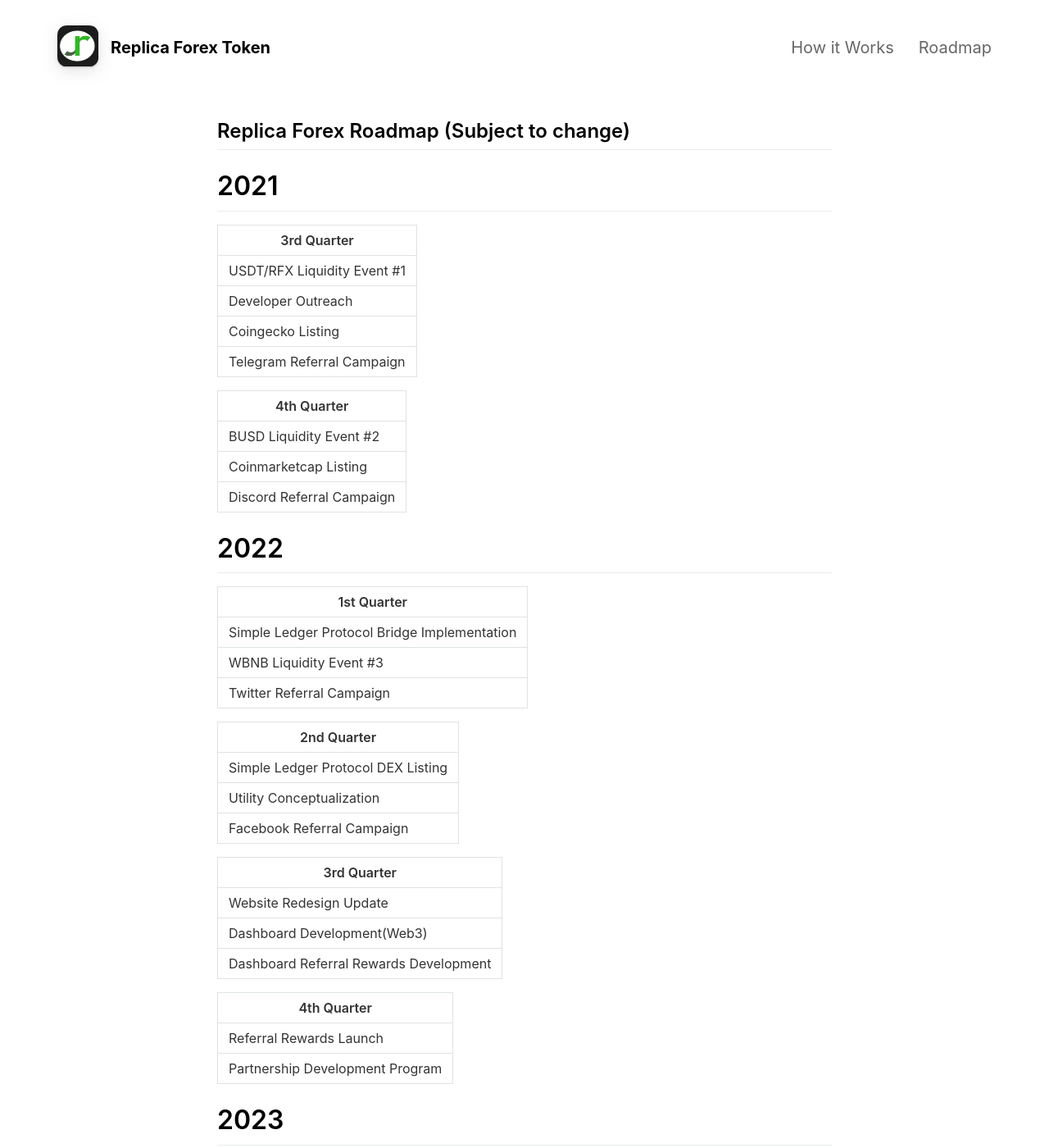
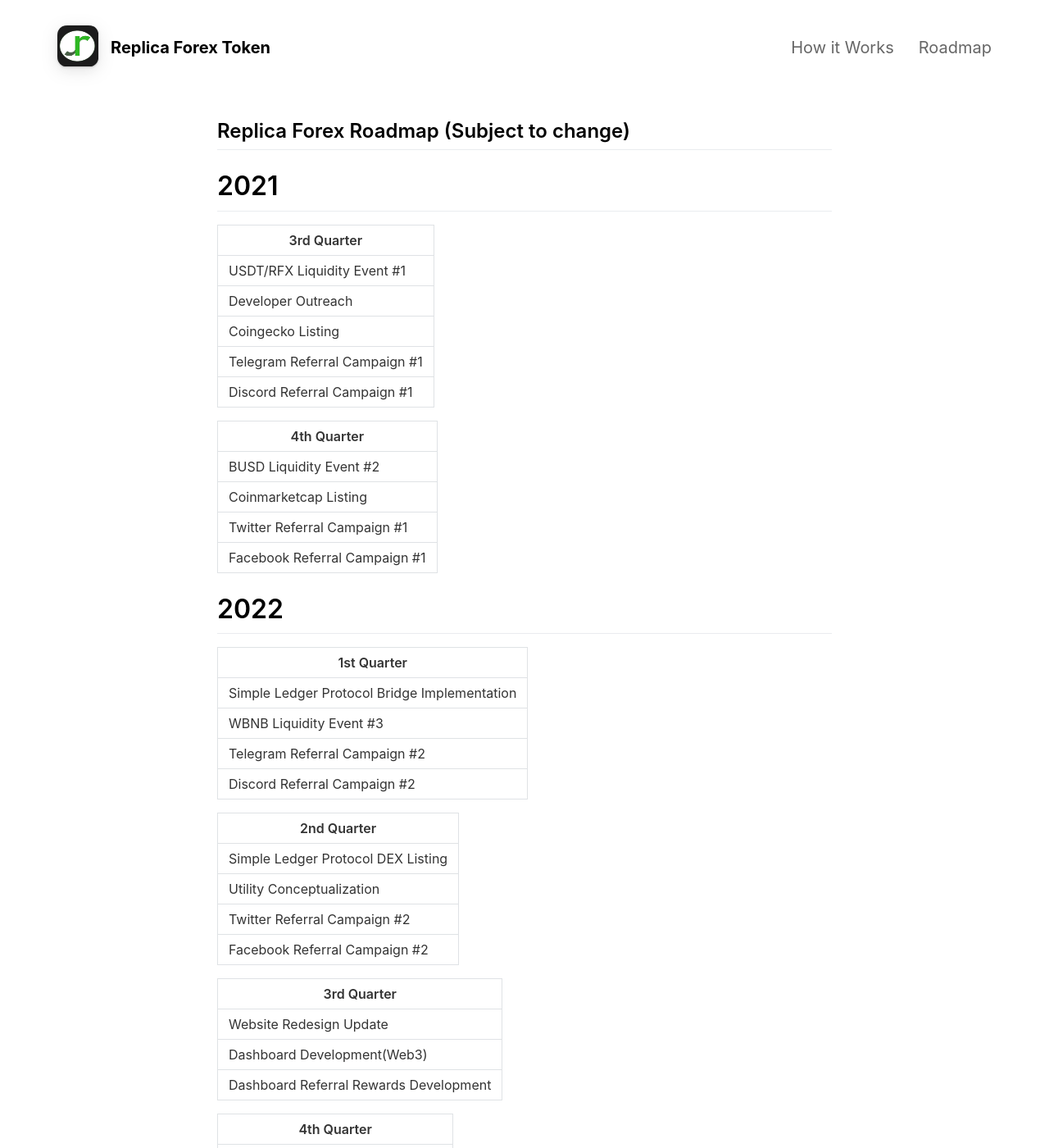
Before and after one commit to fintechntrusts2020/Replica_Forex, a Jekyll site: the page built from _pages/Roadmap.md, in a window 1280 px wide and 1400 px high. Shown: the whole window at 82% size. Built offline with Jekyll 4.4.1, drawn with Linux system fonts in a browser that asks for light colours; nearby versions of some CDN libraries.

```diff
--- a/_pages/Roadmap.md
+++ b/_pages/Roadmap.md
@@ -16,7 +16,10 @@ include_in_header: true
 |------------------------------------------------|
 |Coingecko Listing                               |
 |------------------------------------------------|
-|Telegram Referral Campaign                      |
+|Telegram Referral Campaign #1                   |
+|------------------------------------------------|
+|Discord Referral Campaign #1                    |
+
 
 |------------------------------------------------|
 |4th Quarter                                     |
@@ -25,7 +28,9 @@ include_in_header: true
 |------------------------------------------------|
 |Coinmarketcap Listing                           |
 |------------------------------------------------|
-|Discord Referral Campaign                       |
+|Twitter Referral Campaign #1                    |
+|------------------------------------------------|
+|Facebook Referral Campaign #1                   |
 
 # 2022
 
@@ -36,7 +41,9 @@ include_in_header: true
 |------------------------------------------------|
 |WBNB Liquidity Event #3                         |
 |------------------------------------------------|
-|Twitter Referral Campaign                       |
+|Telegram Referral Campaign #2                   |
+|------------------------------------------------|
+|Discord Referral Campaign #2                    |
 
 |2nd Quarter                                     |
 |------------------------------------------------|
@@ -44,7 +51,9 @@ include_in_header: true
 |------------------------------------------------|
 |Utility Conceptualization                       |
 |------------------------------------------------|
-|Facebook Referral Campaign                      |
+|Twitter Referral Campaign #2                    |
+|------------------------------------------------|
+|Facebook Referral Campaign #2                   |
 
 |3rd Quarter                                     |
 |------------------------------------------------|
```
Also changed, not shown: _pages/Howitworks.md (+1 -1 lines).
